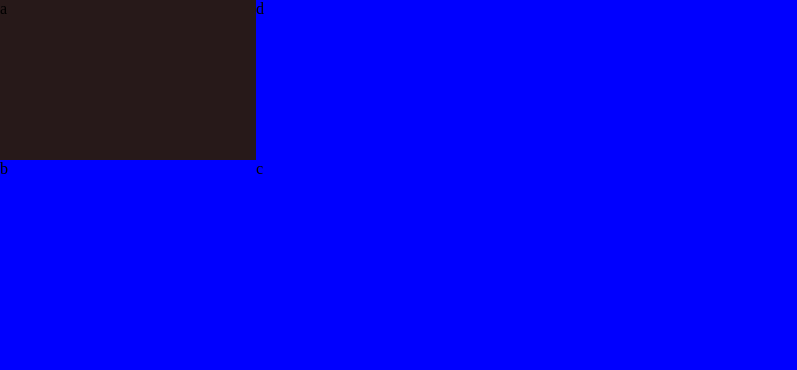
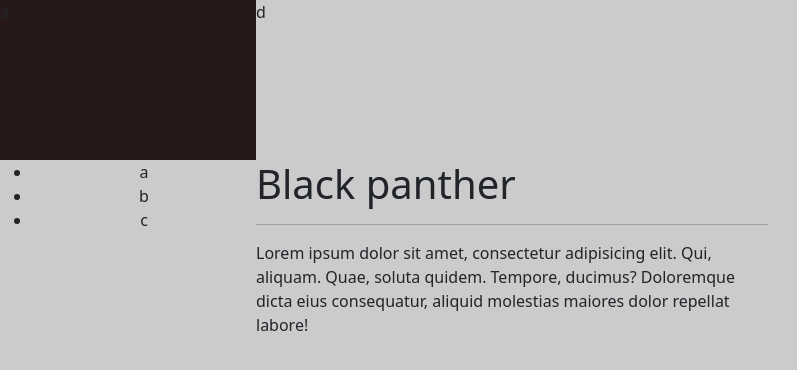
Before and after one commit to christianjunior05/black-panther, a plain HTML site: page index.html in a window 1280 px wide. Shown: the whole page, without its empty margins (0-797 px from the left). Drawn offline with nearby package versions, Linux system fonts and the light colour scheme.

Commit message:
strucutre

```diff
--- a/index.html
+++ b/index.html
@@ -5,13 +5,35 @@
     <meta name="viewport" content="width=device-width, initial-scale=1.0">
     <title>Black Panther</title>
     <link rel="stylesheet" href="style.css">
+    <link rel="stylesheet" href="https://cdn.jsdelivr.net/npm/bootstrap@5.3.3/dist/css/bootstrap.min.css">
+    <script src="https://cdn.jsdelivr.net/npm/bootstrap@5.3.3/dist/js/bootstrap.bundle.min.js"></script>
+
 </head>
 
 <body>
     <div class="parent">
         <div class="div1">a </div>
-        <div class="div2">b </div>
-        <div class="div3">c </div>
+        <div class="div2">
+            <ul>
+                <li>a</li>
+                <li>b</li>
+                <li>c</li>
+            </ul>
+
+             </div>
+        <div class="div3">
+            <div class="col-md-6">
+                <h1>Black panther </h1>
+                <hr>
+                <p>Lorem ipsum dolor sit amet, consectetur adipisicing elit.
+                    Qui, aliquam. Quae, soluta quidem.
+                    Tempore, ducimus? Doloremque dicta eius consequatur, aliquid molestias maiores dolor repellat labore!</p>
+            </div>
+            <div class="col-md-6"></div>
+
+
+
+        </div>
         <div class="div4">d </div>
         </div>
 </body>
--- a/style.css
+++ b/style.css
@@ -8,11 +8,17 @@
     grid-template-rows: repeat(5, 1fr);
     grid-column-gap: 0px;
     grid-row-gap: 0px;
-    background-color: blue;
+    background-color: rgb(203, 203, 203);
     height: 100vh;
     }
 
     .div1 { grid-area: 1 / 1 / 2 / 2; background-color: rgb(39, 25, 25); }
-    .div2 { grid-area: 2 / 1 / 6 / 2; }
+    .div2 {
+        grid-area: 2 / 1 / 6 / 2;
+        text-align: center;
+
+
+
+    }
     .div3 { grid-area: 2 / 2 / 6 / 6; }
     .div4 { grid-area: 1 / 2 / 2 / 6; }
```
